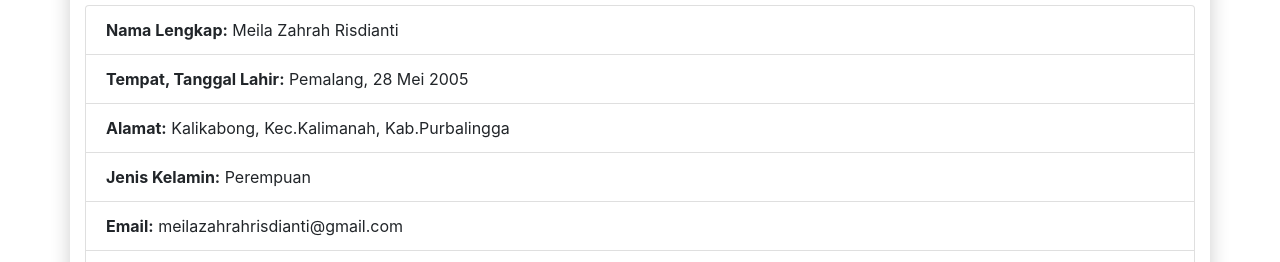
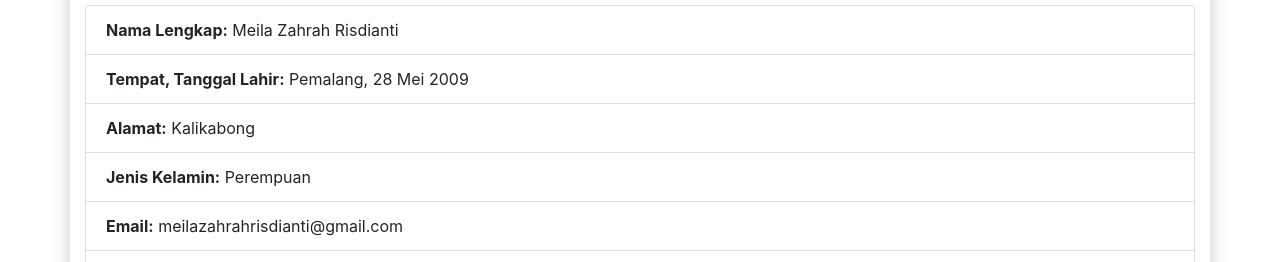
Before and after one commit to zaramei/biodata, a plain HTML site: page index.html in a window 1280 px wide. Shown: the part 351-613 px from the top of the page. Drawn offline with nearby package versions, Linux system fonts and the light colour scheme.

Commit message:
Update index.html

```diff
--- a/index.html
+++ b/index.html
@@ -21,8 +21,8 @@
         <h2>Data Pribadi</h2>
         <ul class="list-group">
             <li class="list-group-item"><strong>Nama Lengkap:</strong> Meila Zahrah Risdianti</li>
-            <li class="list-group-item"><strong>Tempat, Tanggal Lahir:</strong> Pemalang, 28 Mei 2005</li>
-            <li class="list-group-item"><strong>Alamat:</strong> Kalikabong, Kec.Kalimanah, Kab.Purbalingga</li>
+            <li class="list-group-item"><strong>Tempat, Tanggal Lahir:</strong> Pemalang, 28 Mei 2009</li>
+            <li class="list-group-item"><strong>Alamat:</strong> Kalikabong</li>
             <li class="list-group-item"><strong>Jenis Kelamin:</strong> Perempuan</li>
             <li class="list-group-item"><strong>Email:</strong> meilazahrahrisdianti@gmail.com</li>
             <li class="list-group-item"><strong>No. Telepon:</strong> 0882-2185-0238</li>
```
